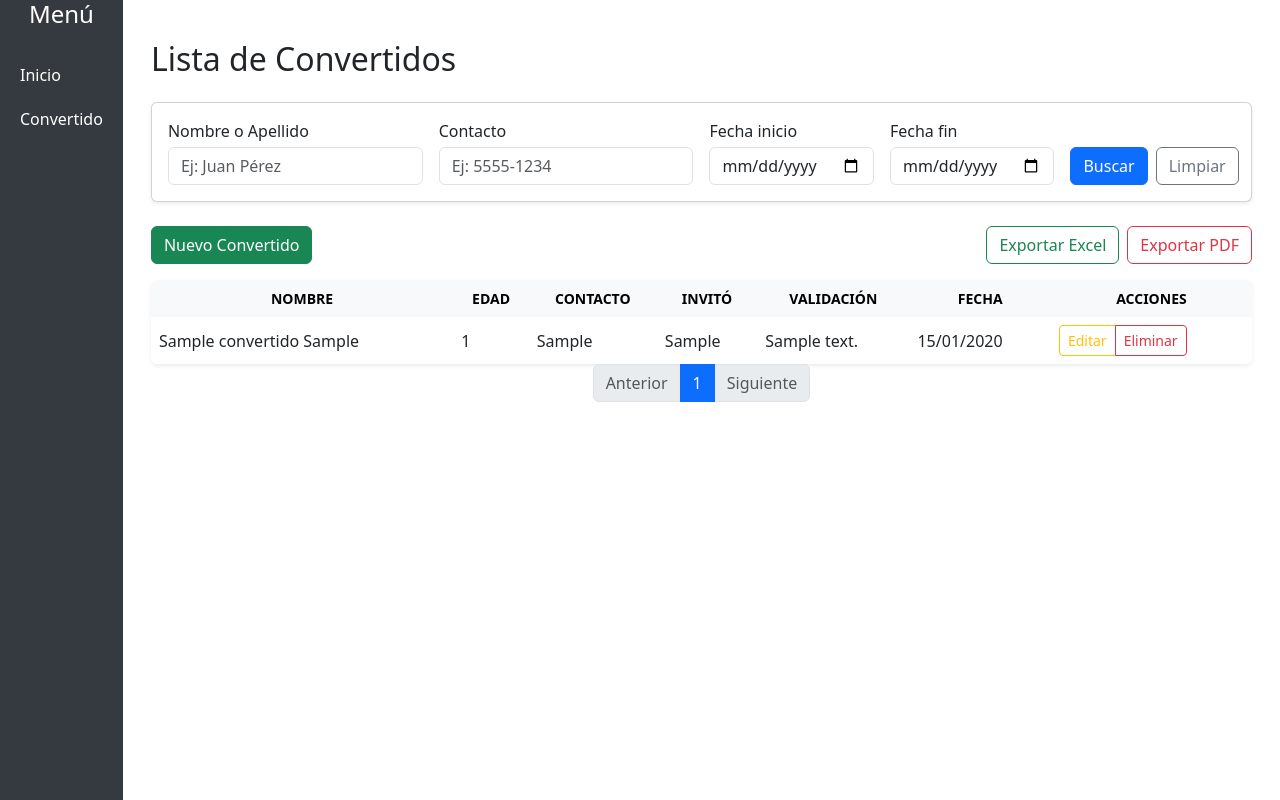
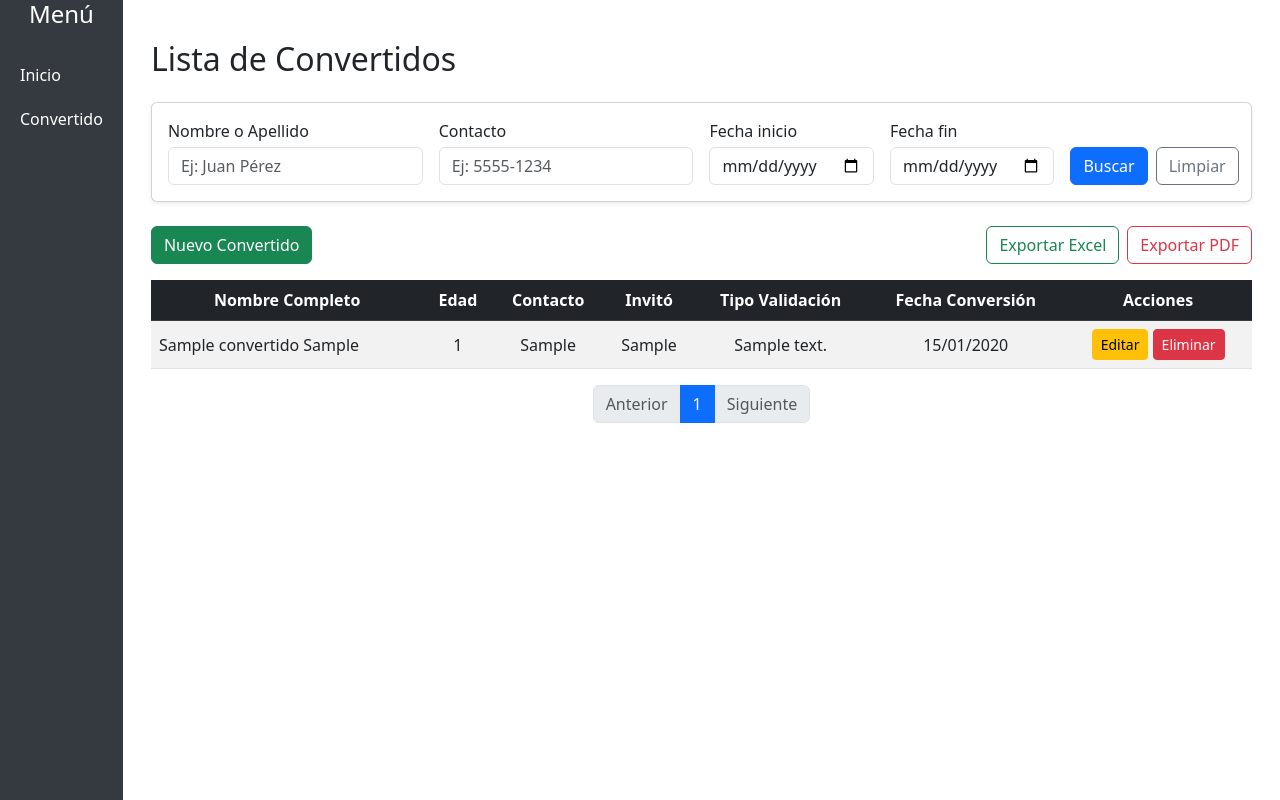
Before and after one commit to jrdar1993/Evang, a Flask app: page /convertido/ in a window 1280 px wide. Run offline with Flask 2, Linux system fonts and the light colour scheme; tables that the repository leaves empty hold one stand-in row (values such as "Sample post").

```diff
--- a/templates/convertido/list.html
+++ b/templates/convertido/list.html
@@ -40,40 +40,37 @@
     </div>
 
     <!-- Tabla responsiva -->
-    <div class="table-responsive shadow-sm rounded">
-    <table class="table table-borderless align-middle mb-0">
-        <thead class="table-light text-center text-uppercase small">
+    <div class="table-responsive">
+        <table class="table table-striped table-hover align-middle text-center">
+            <thead class="table-dark">
                 <tr>
-                <th>Nombre</th>
+                    <th>Nombre Completo</th>
                     <th>Edad</th>
                     <th>Contacto</th>
                     <th>Invitó</th>
-                <th>Validación</th>
-                <th>Fecha</th>
+                    <th>Tipo Validación</th>
+                    <th class="text-nowrap">Fecha Conversión</th>
                     <th>Acciones</th>
                 </tr>
             </thead>
-        <tbody class="table-group-divider">
+            <tbody>
                 {% for reg in registros %}
                 <tr>
-                <td>{{ reg.nombres }} {{ reg.apellidos }}</td>
+                    <td class="text-start">{{ reg.nombres }} {{ reg.apellidos }}</td>
                     <td>{{ reg.edad }}</td>
                     <td>{{ reg.contacto }}</td>
                     <td>{{ reg.invito }}</td>
                     <td>{{ reg.tipo_validacion.descripcion }}</td>
-                <td>{{ reg.fecha_conversion.strftime('%d/%m/%Y') }}</td>
+                    <td class="text-nowrap">{{ reg.fecha_conversion.strftime('%d/%m/%Y') }}</td>
                     <td>
-                    <div class="btn-group" role="group">
-                        <a href="{{ url_for('convertido.editar', id=reg.id) }}" class="btn btn-outline-warning btn-sm">Editar</a>
-                        <a href="{{ url_for('convertido.eliminar', id=reg.id) }}" class="btn btn-outline-danger btn-sm" onclick="return confirm('¿Seguro que deseas eliminar?')">Eliminar</a>
-                    </div>
+                        <a href="{{ url_for('convertido.editar', id=reg.id) }}" class="btn btn-warning btn-sm">Editar</a>
+                        <a href="{{ url_for('convertido.eliminar', id=reg.id) }}" class="btn btn-danger btn-sm" onclick="return confirm('¿Seguro que deseas eliminar?')">Eliminar</a>
                     </td>
                 </tr>
                 {% endfor %}
             </tbody>
         </table>
     </div>
-
 
     <!-- Paginación -->
     <nav aria-label="Page navigation">
```
Lines whose indentation alone changed are shown as unchanged.
